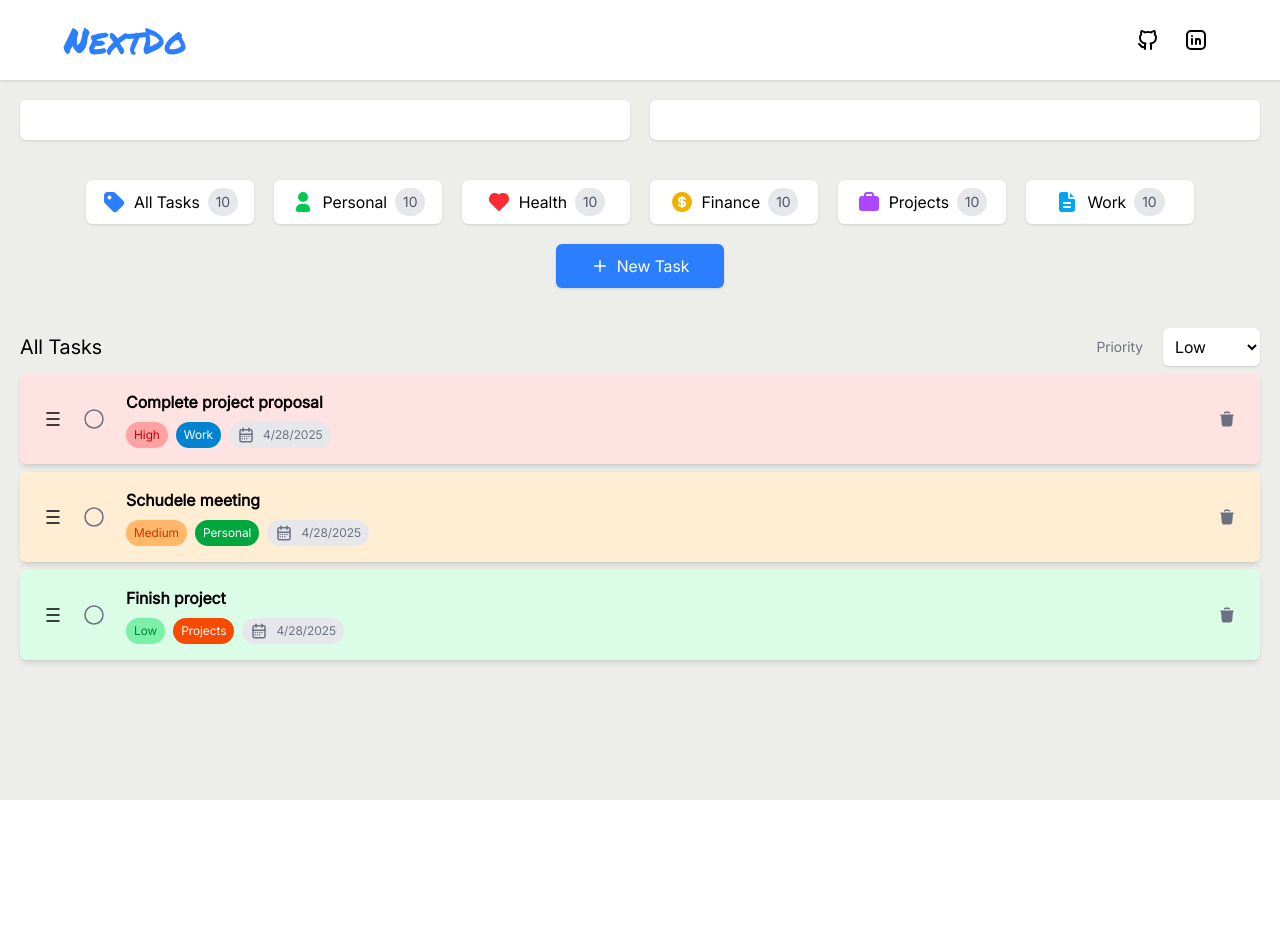
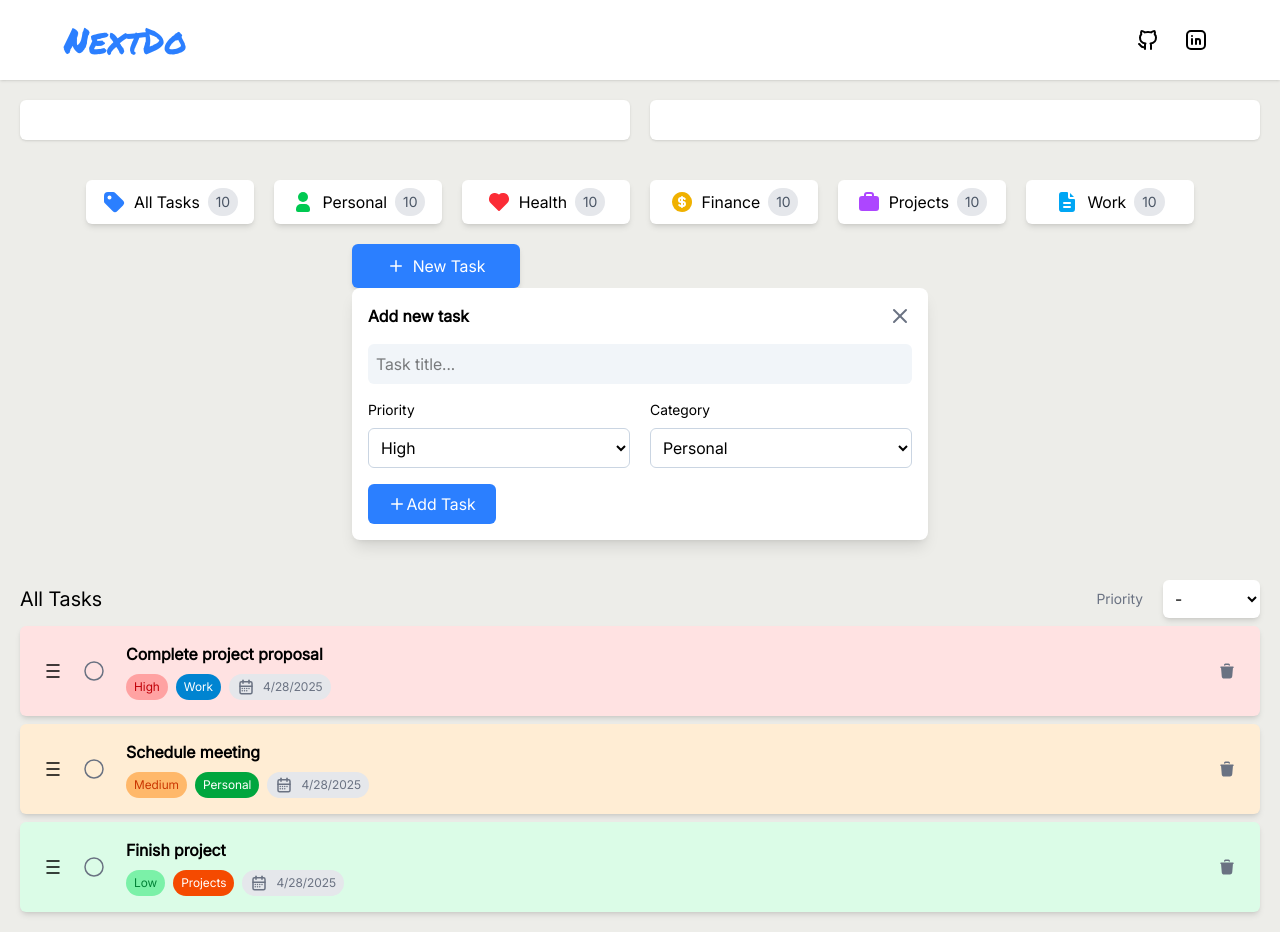
Before and after one commit to omar15hr/nextdo, a React (Vite) app: page / in a window 1280 px wide. Before the commit the page ends 800 px from the top, so only its background shows below. Built offline with nearby package versions, Linux system fonts and the light colour scheme.

Commit message:
animacion del task nuevo

```diff
--- a/index.html
+++ b/index.html
@@ -1,5 +1,5 @@
 <!doctype html>
-<html lang="en">
+<html lang="en" class="dark">
   <head>
     <meta charset="UTF-8" />
     <link rel="icon" type="image/svg+xml" href="/vite.svg" />
--- a/src/App.tsx
+++ b/src/App.tsx
@@ -1,24 +1,9 @@
-import { useState } from "react";
-import { CategoryButton } from "./components/CategoryButton";
 import { Header } from "./components/Header";
-import { CoinIcon, HeartIcon, PlusIcon, SuitcaseIcon, TagIcon, UserIcon, WorkIcon } from "./components/Icons";
 import { PriorityFilter } from "./components/PriorityFilter";
 import { TaskList } from "./components/TaskList";
-import { AddTaskForm } from "./components/AddTaskForm";
-import { AnimatePresence, motion } from "motion/react";
-
-const categories = [
-  { text: "All Tasks", color: "text-blue-500", icon: <TagIcon /> },
-  { text: "Personal", color: "text-green-500", icon: <UserIcon /> },
-  { text: "Health", color: "text-red-500", icon: <HeartIcon /> },
-  { text: "Finance", color: "text-yellow-500", icon: <CoinIcon /> },
-  { text: "Projects", color: "text-purple-500", icon: <SuitcaseIcon /> },
-  { text: "Work", color: "text-sky-500", icon: <WorkIcon /> },
-];
+import { CategoryFilter } from "./components/CategoryFilter";
 
 function App() {
-  const [isVisible, setIsVisible] = useState(false);
-
   return (
     <div className="flex flex-col bg-[#edede9] min-h-screen">
       <Header />
@@ -27,32 +12,8 @@ function App() {
           <div className="bg-white p-5 rounded-md shadow"></div>
           <div className="bg-white p-5 rounded-md shadow"></div>
         </div>
-        <div className="flex flex-wrap items-center justify-center gap-5">
-          {categories.map(({ text, color, icon }) => (
-            <CategoryButton key={text} text={text} color={color} icon={icon} />
-          ))}
-          <motion.button
-            onClick={() => setIsVisible(!isVisible)}
-            whileTap={{ y: 1 }}
-            className="flex items-center justify-center w-42 h-11 gap-2 p-2 text-white bg-blue-500 hover:bg-blue-600 rounded-md shadow cursor-pointer transition duration-300 ease-in-out"
-          >
-            <PlusIcon />
-            <span>New Task</span>
-          </motion.button>
-        </div>
 
-          <AnimatePresence initial={false}>
-            {isVisible ? (
-              <motion.div
-                initial={{ opacity: 0, scale: 0 }}
-                animate={{ opacity: 1, scale: 1 }}
-                exit={{ opacity: 0, scale: 0 }}
-                transition={{ duration: 0.4 }}
-              >
-                <AddTaskForm onClose={() => setIsVisible(false)} />
-              </motion.div>
-            ) : null}
-          </AnimatePresence>
+        <CategoryFilter />
 
         <div className="flex flex-col justify-center rounded-md gap-2">
           <div className="flex items-center justify-between gap-5">
--- a/src/components/CategoryButton.tsx
+++ b/src/components/CategoryButton.tsx
@@ -6,7 +6,7 @@ interface Props {
 
 export function CategoryButton({ text, color, icon }: Props) {
   return (
-    <button className="flex items-center justify-center w-42 gap-2 p-2 bg-white hover:bg-white/80 rounded-md shadow cursor-pointer transition duration-300 ease-in-out">
+    <button className="flex items-center justify-center w-42 gap-2 p-2 bg-white hover:bg-white/80 rounded-md shadow-md cursor-pointer transition duration-300 ease-in-out">
       <span className={`${color}`}>{icon}</span>
       <span>{text}</span>
       <span className="bg-gray-200 p-1 px-2 rounded-full text-sm text-gray-600">
--- /dev/null
+++ b/src/components/CategoryFilter.tsx
@@ -0,0 +1,28 @@
+import { categories } from "../constants/categories";
+import { CategoryButton } from "./CategoryButton";
+import { PlusIcon } from "./Icons";
+import { AddTaskForm } from "./AddTaskForm";
+import { useState } from "react";
+
+export function CategoryFilter() {
+  const [isVisible, setIsVisible] = useState(false);
+
+  return (
+    <div className="flex flex-wrap items-center justify-center gap-5">
+      {categories.map(({ text, color, icon: Icon }) => (
+        <CategoryButton key={text} text={text} color={color} icon={<Icon />} />
+      ))}
+      <div>
+        <button
+          onClick={() => setIsVisible(!isVisible)}
+          className="flex items-center justify-center w-42 h-11 gap-2 p-2 text-white bg-blue-500 hover:bg-blue-600 rounded-md shadow-md cursor-pointer transition duration-300 ease-in-out"
+        >
+          <PlusIcon />
+          <span>New Task</span>
+        </button>
+
+        <AddTaskForm onClose={() => setIsVisible(false)} />
+      </div>
+    </div>
+  );
+}
--- a/src/components/PriorityFilter.tsx
+++ b/src/components/PriorityFilter.tsx
@@ -4,7 +4,8 @@ export function PriorityFilter() {
       <label htmlFor="" className="text-gray-500 text-sm">
         Priority
       </label>
-      <select className="bg-white p-2 rounded-md shadow">
+      <select className="bg-white p-2 rounded-md shadow-md cursor-pointer">
+        <option value="">-</option>
         <option value="">Low</option>
         <option value="">Medium</option>
         <option value="">High</option>
--- a/src/components/TaskCard.tsx
+++ b/src/components/TaskCard.tsx
@@ -8,6 +8,7 @@ import {
 } from "./Icons";
 import { Task } from "../interfaces/task.interface";
 import { useTasksStore } from "../store/store";
+import { motion } from "motion/react";
 
 interface Props {
   task: Task;
@@ -45,11 +46,17 @@ export function TaskCard({ task }: Props) {
   };
 
   return (
-    <div
+    <motion.div
+      initial={{ opacity: 0, scale: 0 }}
+      animate={{ opacity: 1, scale: 1 }}
+      transition={{
+        duration: 0.4,
+        scale: { type: "spring", visualDuration: 0.4, bounce: 0.2 },
+      }}
       className={clsx(
         "flex items-center justify-between gap-5 py-4 px-6 rounded-md shadow-md",
         priorityTasksStyles[task.priority],
-        task.completed && 'opacity-40'
+        task.completed && "opacity-40"
       )}
     >
       <div className="flex items-center gap-5">
@@ -92,6 +99,6 @@ export function TaskCard({ task }: Props) {
       <button onClick={() => deleteTask(task.id)}>
         <TrashIcon />
       </button>
-    </div>
+    </motion.div>
   );
 }
--- /dev/null
+++ b/src/constants/categories.ts
@@ -0,0 +1,17 @@
+import {
+  CoinIcon,
+  HeartIcon,
+  SuitcaseIcon,
+  TagIcon,
+  UserIcon,
+  WorkIcon,
+} from "../components/Icons";
+
+export const categories = [
+  { text: "All Tasks", color: "text-blue-500", icon: TagIcon },
+  { text: "Personal", color: "text-green-500", icon: UserIcon },
+  { text: "Health", color: "text-red-500", icon: HeartIcon },
+  { text: "Finance", color: "text-yellow-500", icon: CoinIcon },
+  { text: "Projects", color: "text-purple-500", icon: SuitcaseIcon },
+  { text: "Work", color: "text-sky-500", icon: WorkIcon },
+];
--- a/src/index.css
+++ b/src/index.css
@@ -1,4 +1,6 @@
 @import "tailwindcss";
+
+@custom-variant dark (&:where(.dark, .dark *));
 
 @font-face {
   font-family: Inter;
--- a/src/store/store.ts
+++ b/src/store/store.ts
@@ -20,7 +20,7 @@ const initialState: Task[] = [
   },
   {
     id: uuid(),
-    title: "Schudele meeting",
+    title: "Schedule meeting",
     priority: "Medium",
     category: "Personal",
     createdAt: new Date(),
@@ -40,7 +40,7 @@ export const useTasksStore = create<State>((set) => ({
   tasks: initialState,
   addTask: (task) =>
     set((state) => ({
-      tasks: [...state.tasks, task],
+      tasks: [task, ...state.tasks],
     })),
   deleteTask: (id) =>
     set((state) => ({
@@ -48,8 +48,6 @@ export const useTasksStore = create<State>((set) => ({
     })),
   toggleCompleteTask: (id: string, updatedTask: Task) =>
     set((state) => ({
-      tasks: state.tasks.map((task) =>
-        task.id === id ? updatedTask : task
-      ),
+      tasks: state.tasks.map((task) => (task.id === id ? updatedTask : task)),
     })),
 }));
```
